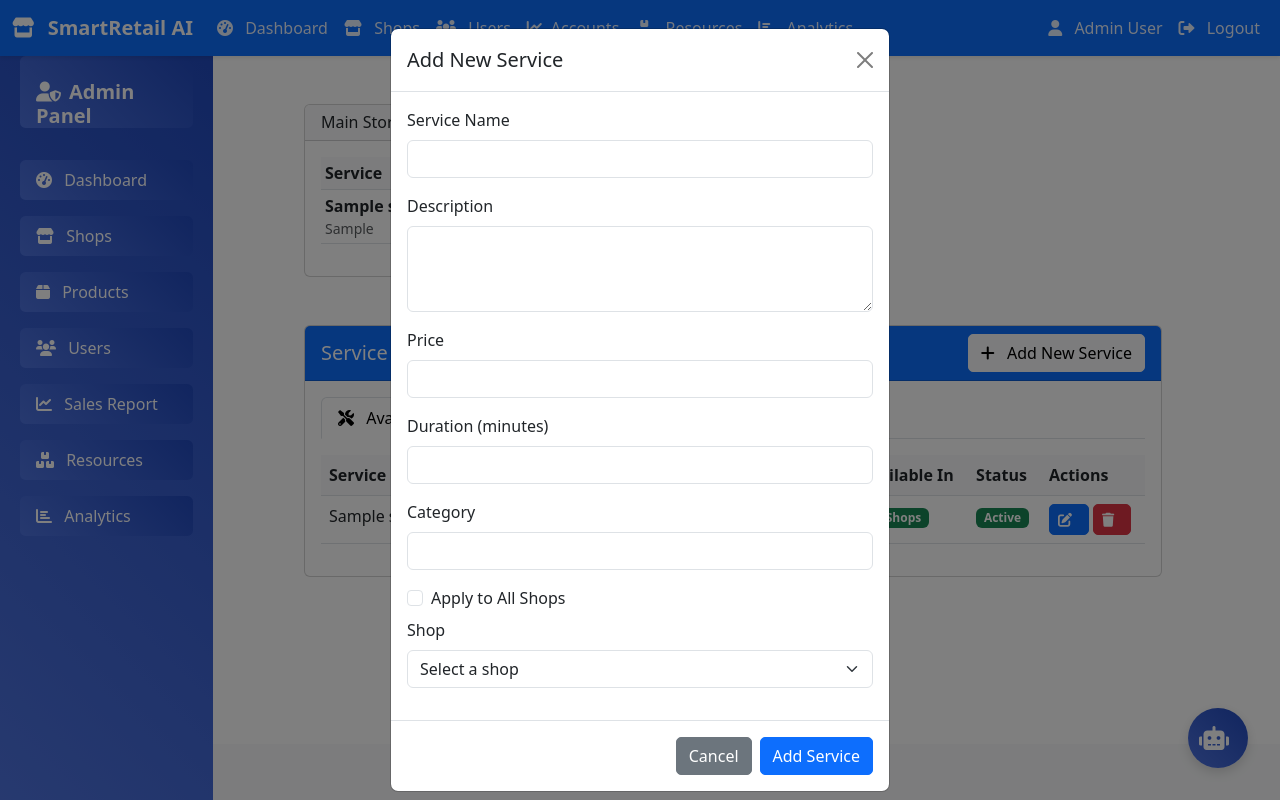
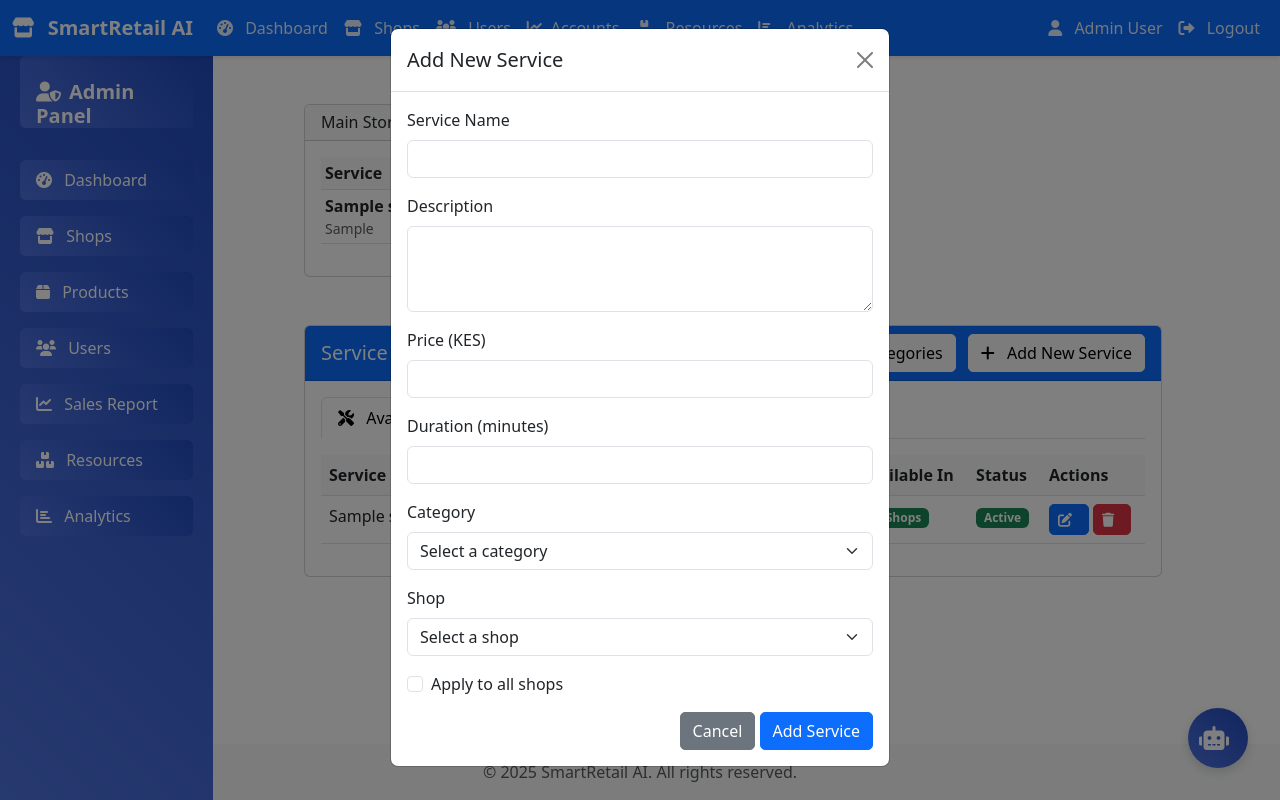
Before and after one commit to GEOFFREY-MO/hackathon, a Flask app: page /admin/services in a window 1280 px wide, after a click on "Add New Service". Run offline with Flask 2, Linux system fonts and the light colour scheme; a user stored in the database is signed in; data comes from the database, SQL or seed files in the repository; tables that the repository leaves empty hold one stand-in row (values such as "Sample post"); parts of the project's set-up code (start-up, migrations or seed data) failed here and were passed over.

Commit message:
Fix service management system: Remove circular dependency between Service and ServiceCategory models, add category management UI, and improve service forms

```diff
--- a/backend/app.py
+++ b/backend/app.py
@@ -44,7 +44,7 @@
 
     # Initialize extensions
     db.init_app(app)
-    migrate = Migrate(app, db, directory='migrations')
+    migrate = Migrate(app, db, directory=os.path.join(os.path.dirname(os.path.abspath(__file__)), 'migrations'))
     login_manager = LoginManager(app)
     login_manager.login_view = 'auth.login'
 
--- a/backend/templates/admin/services.html
+++ b/backend/templates/admin/services.html
@@ -57,9 +57,14 @@
             <div class="card">
                 <div class="card-header bg-primary text-white d-flex justify-content-between align-items-center">
                     <h5 class="mb-0">Service Management</h5>
-                    <button type="button" class="btn btn-light" data-bs-toggle="modal" data-bs-target="#addServiceModal">
-                        <i class="fas fa-plus"></i> Add New Service
-                    </button>
+                    <div>
+                        <a href="{{ url_for('admin.manage_service_categories') }}" class="btn btn-light me-2">
+                            <i class="fas fa-tags"></i> Manage Categories
+                        </a>
+                        <button type="button" class="btn btn-light" data-bs-toggle="modal" data-bs-target="#addServiceModal">
+                            <i class="fas fa-plus"></i> Add New Service
+                        </button>
+                    </div>
                 </div>
                 <div class="card-body">
                     <ul class="nav nav-tabs" id="serviceTabs" role="tablist">
@@ -201,7 +206,7 @@
                         <textarea class="form-control" name="description" rows="3"></textarea>
                     </div>
                     <div class="mb-3">
-                        <label class="form-label">Price</label>
+                        <label class="form-label">Price (KES)</label>
                         <input type="number" class="form-control" name="price" step="0.01" required>
                     </div>
                     <div class="mb-3">
@@ -210,80 +215,156 @@
                     </div>
                     <div class="mb-3">
                         <label class="form-label">Category</label>
-                        <input type="text" class="form-control" name="category">
+                        <select class="form-select" name="category" required>
+                            <option value="">Select a category</option>
+                            {% for category in categories %}
+                            <option value="{{ category.name }}">{{ category.name }}</option>
+                            {% endfor %}
+                        </select>
                     </div>
                     <div class="mb-3">
-                        <div class="form-check mb-2">
-                            <input class="form-check-input" type="checkbox" id="applyToAllShops" name="apply_to_all_shops">
-                            <label class="form-check-label" for="applyToAllShops">
-                                Apply to All Shops
-                            </label>
-                        </div>
                         <label class="form-label">Shop</label>
-                        <select class="form-select" name="shop_id" id="shopSelect">
+                        <select class="form-select" name="shop_id">
                             <option value="">Select a shop</option>
                             {% for shop in shops %}
                             <option value="{{ shop.id }}">{{ shop.name }}</option>
                             {% endfor %}
                         </select>
                     </div>
+                    <div class="mb-3">
+                        <div class="form-check">
+                            <input class="form-check-input" type="checkbox" name="apply_to_all_shops" id="applyToAllShops">
+                            <label class="form-check-label" for="applyToAllShops">
+                                Apply to all shops
+                            </label>
+                        </div>
+                    </div>
+                    <div class="text-end">
+                        <button type="button" class="btn btn-secondary" data-bs-dismiss="modal">Cancel</button>
+                        <button type="submit" class="btn btn-primary">Add Service</button>
+                    </div>
                 </form>
             </div>
-            <div class="modal-footer">
-                <button type="button" class="btn btn-secondary" data-bs-dismiss="modal">Cancel</button>
-                <button type="submit" form="addServiceForm" class="btn btn-primary">Add Service</button>
+        </div>
+    </div>
+</div>
+
+<!-- Edit Service Modal -->
+<div class="modal fade" id="editServiceModal" tabindex="-1">
+    <div class="modal-dialog">
+        <div class="modal-content">
+            <div class="modal-header">
+                <h5 class="modal-title">Edit Service</h5>
+                <button type="button" class="btn-close" data-bs-dismiss="modal"></button>
+            </div>
+            <div class="modal-body">
+                <form id="editServiceForm" method="POST">
+                    <div class="mb-3">
+                        <label class="form-label">Service Name</label>
+                        <input type="text" class="form-control" name="name" required>
+                    </div>
+                    <div class="mb-3">
+                        <label class="form-label">Description</label>
+                        <textarea class="form-control" name="description" rows="3"></textarea>
+                    </div>
+                    <div class="mb-3">
+                        <label class="form-label">Price (KES)</label>
+                        <input type="number" class="form-control" name="price" step="0.01" required>
+                    </div>
+                    <div class="mb-3">
+                        <label class="form-label">Duration (minutes)</label>
+                        <input type="number" class="form-control" name="duration">
+                    </div>
+                    <div class="mb-3">
+                        <label class="form-label">Category</label>
+                        <select class="form-select" name="category" required>
+                            <option value="">Select a category</option>
+                            {% for category in categories %}
+                            <option value="{{ category.name }}">{{ category.name }}</option>
+                            {% endfor %}
+                        </select>
+                    </div>
+                    <div class="mb-3">
+                        <label class="form-label">Shop</label>
+                        <select class="form-select" name="shop_id" required>
+                            <option value="">Select a shop</option>
+                            {% for shop in shops %}
+                            <option value="{{ shop.id }}">{{ shop.name }}</option>
+                            {% endfor %}
+                        </select>
+                    </div>
+                    <div class="mb-3">
+                        <div class="form-check">
+                            <input class="form-check-input" type="checkbox" name="is_active" id="isActive">
+                            <label class="form-check-label" for="isActive">
+                                Active
+                            </label>
+                        </div>
+                    </div>
+                    <div class="text-end">
+                        <button type="button" class="btn btn-secondary" data-bs-dismiss="modal">Cancel</button>
+                        <button type="submit" class="btn btn-primary">Save Changes</button>
+                    </div>
+                </form>
             </div>
         </div>
     </div>
 </div>
 {% endblock %}
 
-{% block admin_scripts %}
+{% block scripts %}
 <script>
 function editService(serviceId) {
-    // Implement edit functionality
+    // Fetch service details and populate the edit form
+    fetch(`/services/${serviceId}`)
+        .then(response => response.json())
+        .then(service => {
+            const form = document.getElementById('editServiceForm');
+            form.action = `/services/${serviceId}/edit`;
+            form.querySelector('[name="name"]').value = service.name;
+            form.querySelector('[name="description"]').value = service.description;
+            form.querySelector('[name="price"]').value = service.price;
+            form.querySelector('[name="duration"]').value = service.duration;
+            form.querySelector('[name="category"]').value = service.category;
+            form.querySelector('[name="shop_id"]').value = service.shop_id;
+            form.querySelector('[name="is_active"]').checked = service.is_active;
+
+            // Show the modal
+            const modal = new bootstrap.Modal(document.getElementById('editServiceModal'));
+            modal.show();
+        })
+        .catch(error => {
+            console.error('Error:', error);
+            alert('Error loading service details');
+        });
 }
 
 function deleteService(serviceId) {
     if (confirm('Are you sure you want to delete this service?')) {
-        fetch(`/admin/services/${serviceId}/delete`, {
-            method: 'POST',
-            headers: {
-                'Content-Type': 'application/json',
-            }
+        fetch(`/services/${serviceId}/delete`, {
+            method: 'POST'
         })
         .then(response => response.json())
         .then(data => {
             if (data.success) {
                 location.reload();
             } else {
-                alert('Error deleting service');
+                alert(data.message);
             }
+        })
+        .catch(error => {
+            console.error('Error:', error);
+            alert('Error deleting service');
         });
     }
 }
 
-// Handle "Apply to All Shops" checkbox
+// Handle apply to all shops checkbox
 document.getElementById('applyToAllShops').addEventListener('change', function() {
-    const shopSelect = document.getElementById('shopSelect');
+    const shopSelect = document.querySelector('#addServiceForm select[name="shop_id"]');
+    shopSelect.disabled = this.checked;
     if (this.checked) {
-        shopSelect.disabled = true;
         shopSelect.value = '';
-        shopSelect.removeAttribute('required');
-    } else {
-        shopSelect.disabled = false;
-        shopSelect.setAttribute('required', 'required');
-    }
-});
-
-// Form validation
-document.getElementById('addServiceForm').addEventListener('submit', function(e) {
-    const applyToAll = document.getElementById('applyToAllShops').checked;
-    const shopSelect = document.getElementById('shopSelect');
-
-    if (!applyToAll && !shopSelect.value) {
-        e.preventDefault();
-        alert('Please select a shop or check "Apply to All Shops"');
     }
 });
 </script>
```
Also changed, not shown: backend/admin.py (+86 -2 lines), backend/database/models.py (+13 -0 lines), backend/models.py (+34 -0 lines).
